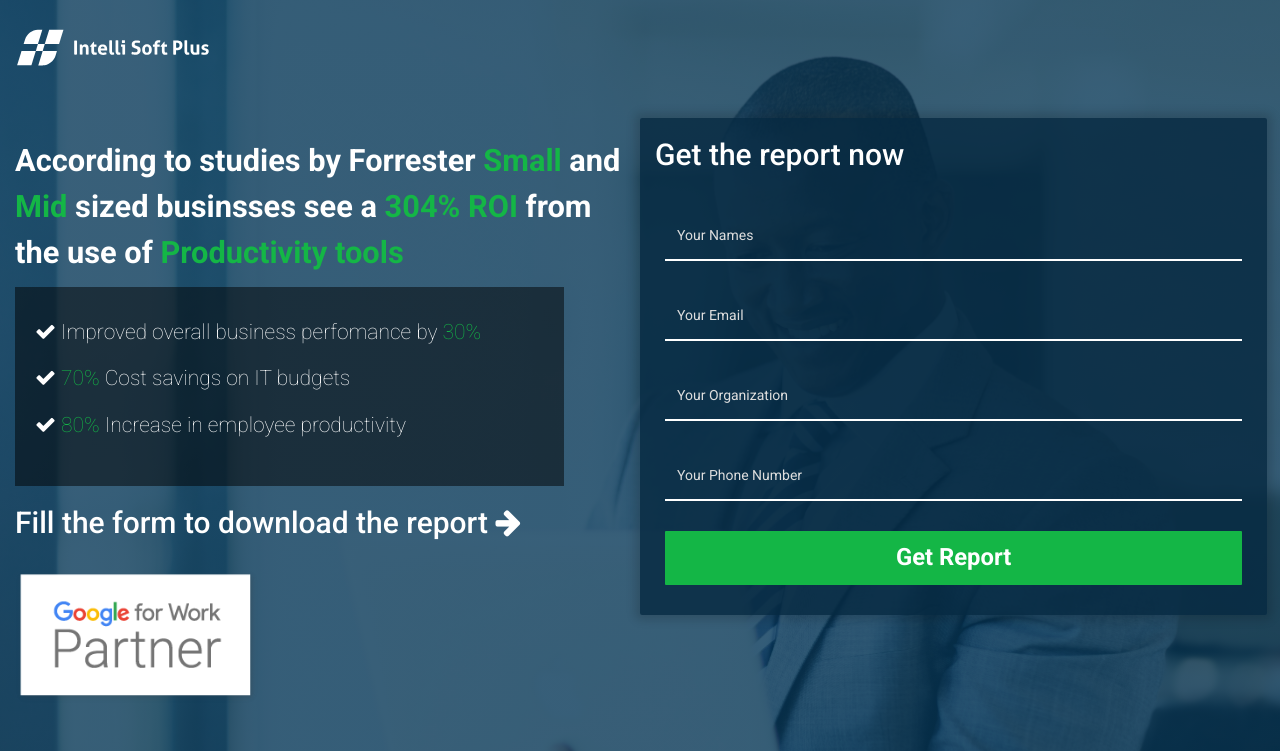
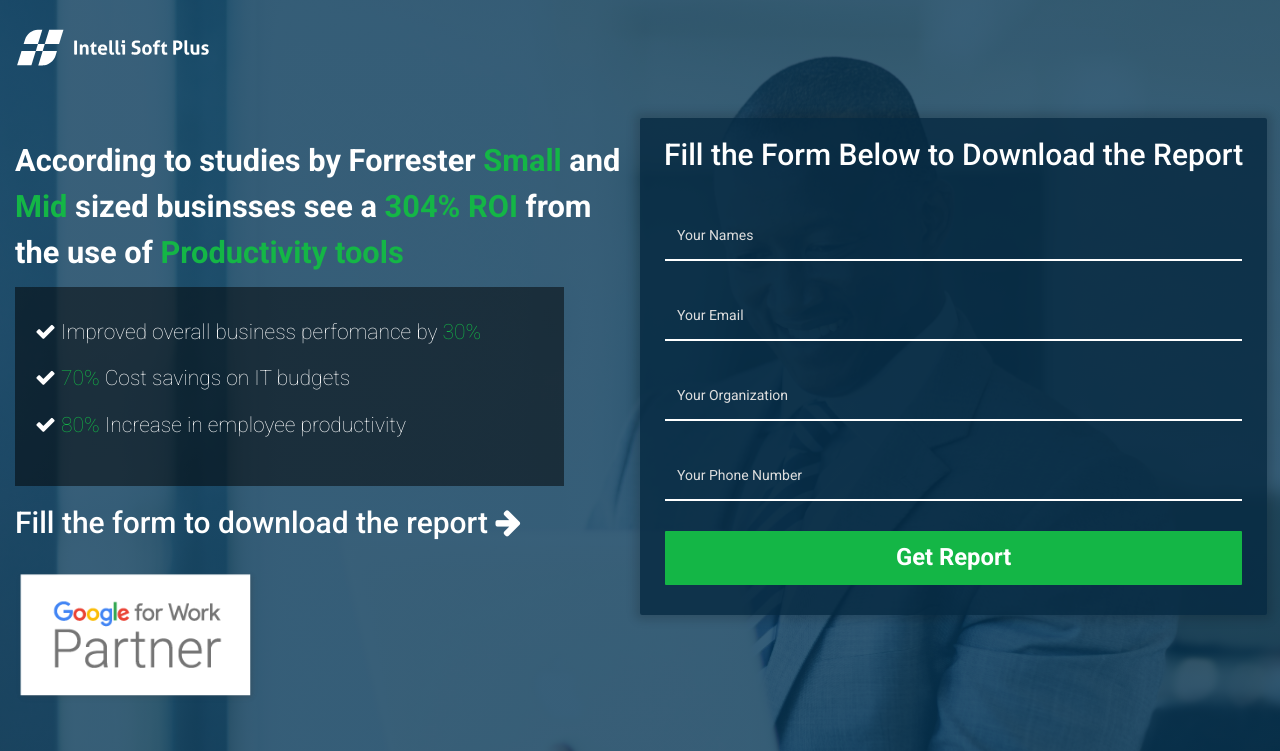
Before and after one commit to intellisoftplus/landing_page, a Python web app: template templates/google_landing/landing.html in a window 1280 px wide. Shown: the top 751 px of the page. Run offline with Jinja, Linux system fonts and the light colour scheme; the template is opened without the code that fills it, so the values that code supplies are empty; some libraries are stand-ins or nearby versions.

Commit message:
css changes

```diff
--- a/static/css/landing.css
+++ b/static/css/landing.css
@@ -30,6 +30,9 @@ body {
 }
 .form-ct h2, .jumbotron h1, .highlights p {
 	color: #fff;
+}
+.form-ct.f-heading h2 {
+	text-align: center;
 }
 .jumbotron h1 {
 	font-size: 2.2em;
--- a/templates/google_landing/landing.html
+++ b/templates/google_landing/landing.html
@@ -54,7 +54,7 @@
 				</div>
 				<div class="col-sm-6">
 					<div class="form-ct f-heading">
-						<h2>Get the report now</h2>
+						<h2>Fill the Form Below to Download the Report</h2>
 					</div>
 					<form class="form" method="post" enctype="multipart/form-data" >
 						<div class="form-group">
```
